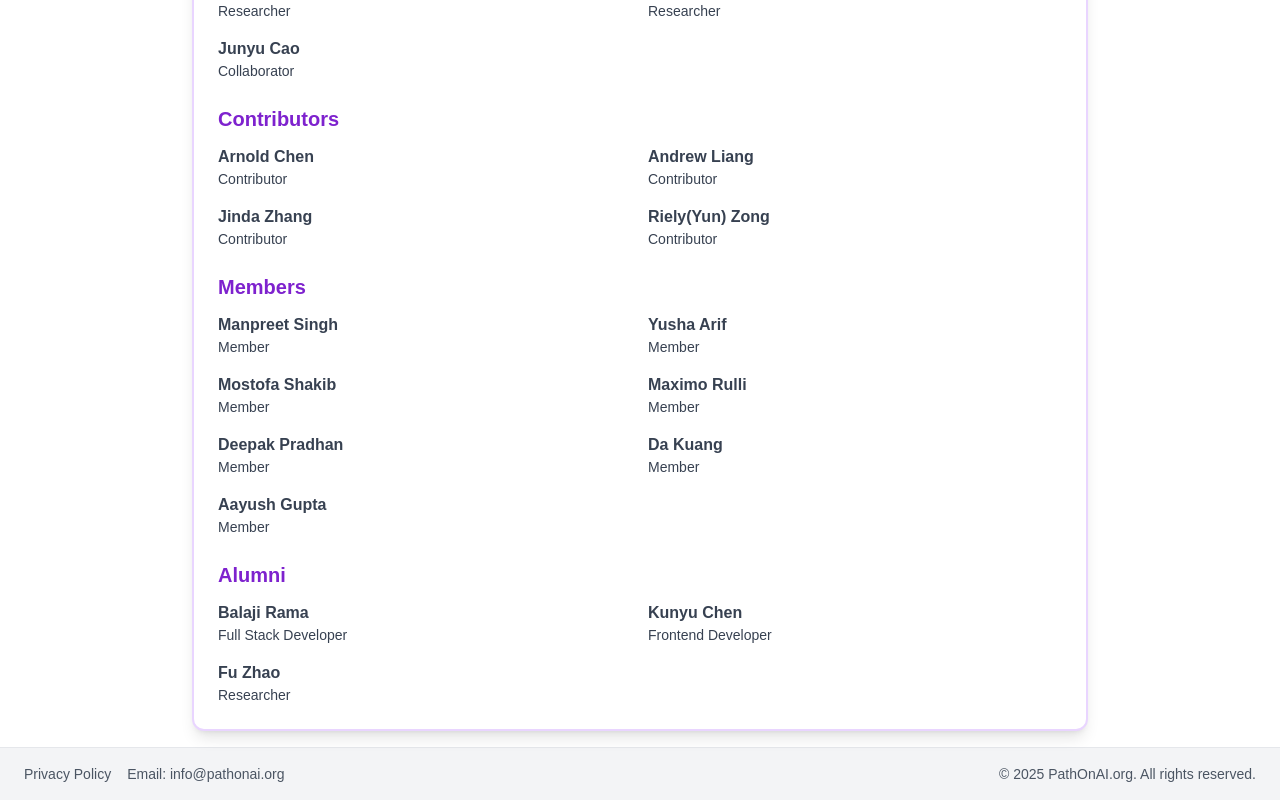
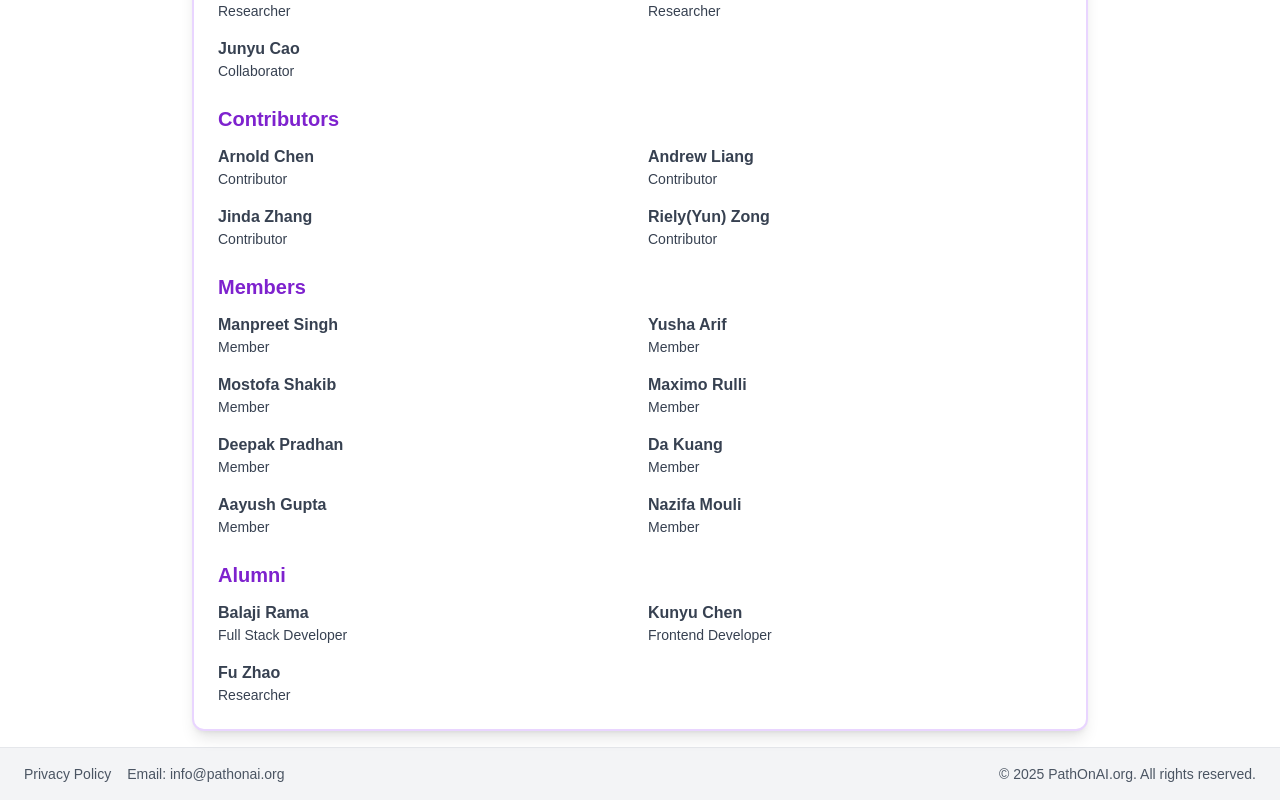
Before and after one commit to PathOnAIOrg/PathOnAI.org, a Next.js app in the folder website-app/: page / in a window 1280 px wide. Shown: the part 1244-2044 px from the top of the page. Built offline with nearby package versions, Linux system fonts and the light colour scheme; no server answers.

Commit message:
update info

```diff
--- a/website-app/pages/index.tsx
+++ b/website-app/pages/index.tsx
@@ -199,6 +199,10 @@ const Home = () => {
                     <p className="font-semibold">Aayush Gupta</p>
                     <p className="text-sm">Member</p>
                   </div>
+                  <div className="text-gray-700 dark:text-gray-300">
+                    <p className="font-semibold">Nazifa Mouli</p>
+                    <p className="text-sm">Member</p>
+                  </div>
                 </div>
               </div>
 
--- a/website-app/pages/projects/index.tsx
+++ b/website-app/pages/projects/index.tsx
@@ -25,7 +25,7 @@ const Projects = () => {
               <li className="flex flex-col">
                 <div className="flex items-center">
                   <span className="font-semibold">VisualTreeSearch: Understanding Web Agent Test-time Scaling</span>
-                  <a href="https://www.researchgate.net/publication/391739859_VisualTreeSearch_Understanding_Web_Agent_Test-time_Scaling" target="_blank" rel="noopener noreferrer" className="text-blue-600 dark:text-blue-400 hover:underline ml-2">
+                  <a href="https://www.researchgate.net/profile/Danqing-Zhang/publication/391739859_VisualTreeSearch_Understanding_Web_Agent_Test-time_Scaling/links/6825449bdf0e3f544f54797b/VisualTreeSearch-Understanding-Web-Agent-Test-time-Scaling.pdf" target="_blank" rel="noopener noreferrer" className="text-blue-600 dark:text-blue-400 hover:underline ml-2">
                     [Paper]
                   </a>
                 </div>
@@ -37,6 +37,7 @@ const Projects = () => {
                   <span className="text-purple-700 dark:text-purple-400 font-semibold"> Jingyi Ni</span>,
                   <span className="text-purple-700 dark:text-purple-400 font-semibold"> Junyu Cao</span>
                 </div>
+                <div className="text-gray-600 dark:text-gray-300 italic">ECML-PKDD&apos;25: 2025 European Conference on Machine Learning and Principles and Practice of Knowledge Discovery in Databases Demo Track</div>
               </li>
               <li className="flex flex-col">
                 <div className="flex items-center">
```
